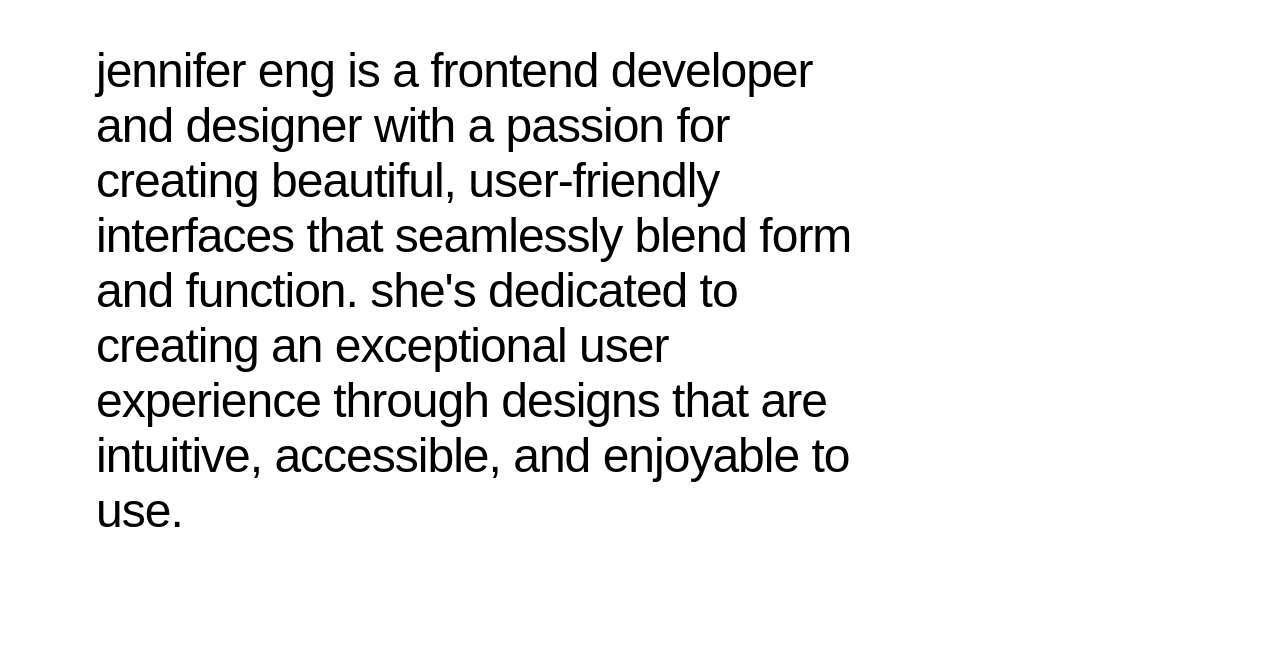
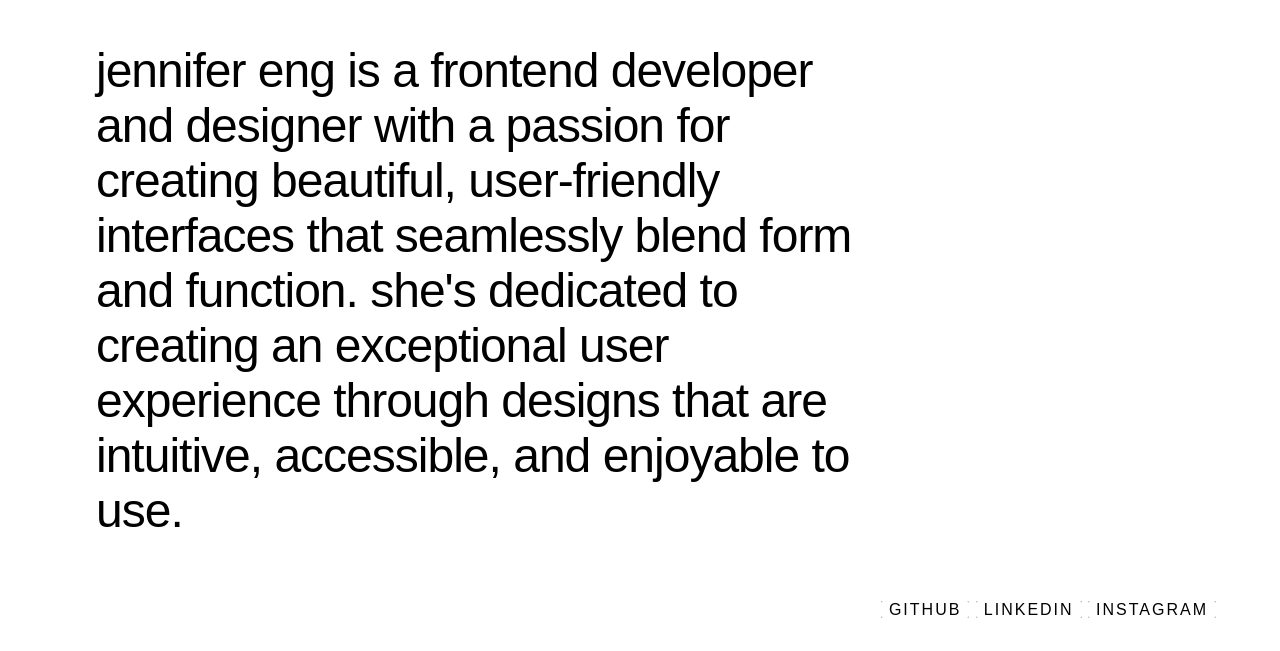
Before and after one commit to jennifereng/portfolio, a plain HTML site: page index.html in a window 1280 px wide. Shown: the part 149-800 px from the top of the page. Drawn offline with nearby package versions, Linux system fonts and the light colour scheme; a web font is replaced by a local one.

Commit message:
Update link styles

```diff
--- a/index.html
+++ b/index.html
@@ -55,6 +55,17 @@
         through designs that are intuitive, accessible, and enjoyable to use.
       </p>
     </main>
+    <footer>
+      <div class="links">
+        <a href="https://github.com/jennifereng" target="_blank">GitHub</a>
+        <a href="https://www.linkedin.com/in/jenniferleng/" target="_blank"
+          >LinkedIn</a
+        >
+        <a href="https://instagram.com/theejenniferlee" target="_blank"
+          >Instagram</a
+        >
+      </div>
+    </footer>
     <script
       src="http://ajax.googleapis.com/ajax/libs/jquery/1.7.1/jquery.min.js"
       type="text/javascript"
--- a/styles/styles.scss
+++ b/styles/styles.scss
@@ -48,6 +48,11 @@ h6 {
   font-size: 0.75em; /* 0.75*16 = 12 */
 }
 
+a {
+  text-decoration: none;
+  color: #000;
+}
+
 header {
   position: relative;
   display: flex;
@@ -64,11 +69,6 @@ header {
 .logo {
   z-index: 100;
   margin: 4em 0 0 4em;
-
-  a {
-    color: #000;
-    text-decoration: none;
-  }
 
   &.inverse {
     a {
@@ -92,6 +92,36 @@ header {
   text-transform: uppercase;
   letter-spacing: 2px;
   margin: 0.5em 0;
+}
+
+.links {
+  position: fixed;
+  right: 4em;
+  bottom: 2em;
+  width: 100%;
+
+  font-family: $font-family-2;
+  font-weight: 300;
+  text-transform: uppercase;
+  letter-spacing: 2px;
+
+  text-align-last: right;
+
+  a {
+    padding: 0 0.5em;
+
+    border-radius: 2px;
+    background-size: 200% 100%;
+    background-image: linear-gradient(to right, #fff 50%, #000 50%),
+      linear-gradient(to right, #000 50%, #fff 50%);
+    transition: background-position 0.25s linear;
+
+    &:hover,
+    &:focus {
+      background-position: -100% 0;
+      color: #fff;
+    }
+  }
 }
 
 .bio {
@@ -223,10 +253,9 @@ $cubic-bezier-out: cubic-bezier(1, 0.7, 1, 0.3);
     height: 100%;
     padding: 0;
     list-style: none;
-    cursor: url(/assets/circlewhite.svg) 5 5, auto;
+    cursor: url(/assets/circlewhite.svg) 5 5, auto !important;
 
     a {
-      text-decoration: none;
       color: #fff;
       cursor: url(/assets/circlepluswhite.svg) 5 5, auto;
 
@@ -235,7 +264,7 @@ $cubic-bezier-out: cubic-bezier(1, 0.7, 1, 0.3);
       border-radius: 2px;
       background-size: 200% 100%;
       background-image: linear-gradient(to right, #000 50%, white 50%),
-        linear-gradient(to right, white 50%, #000 50%);
+        linear-gradient(to right, white 50%, #473838 50%);
       transition: background-position 0.5s linear;
 
       &:hover,
```
Also changed, not shown: styles/styles.css, 1 other file.
